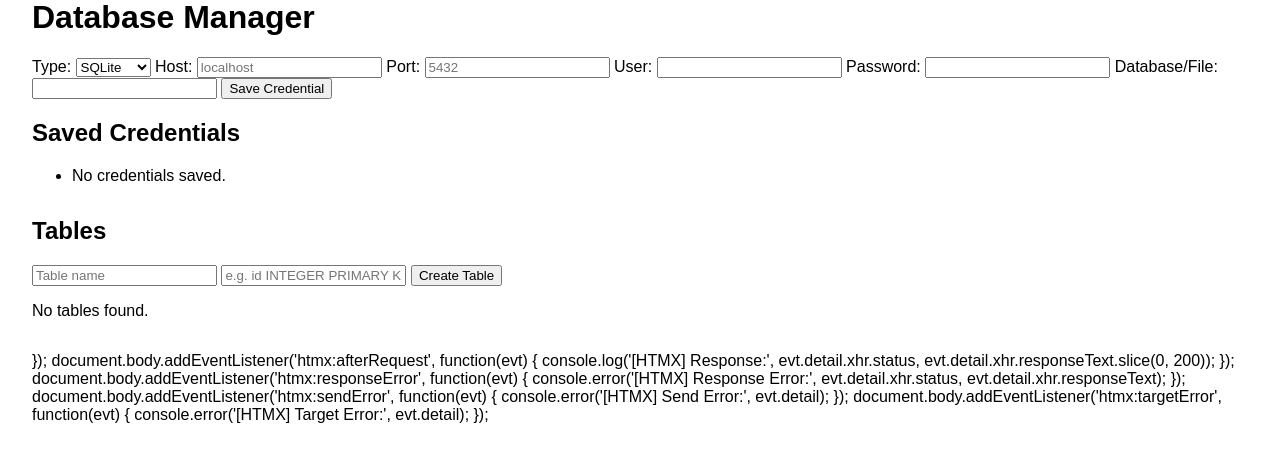
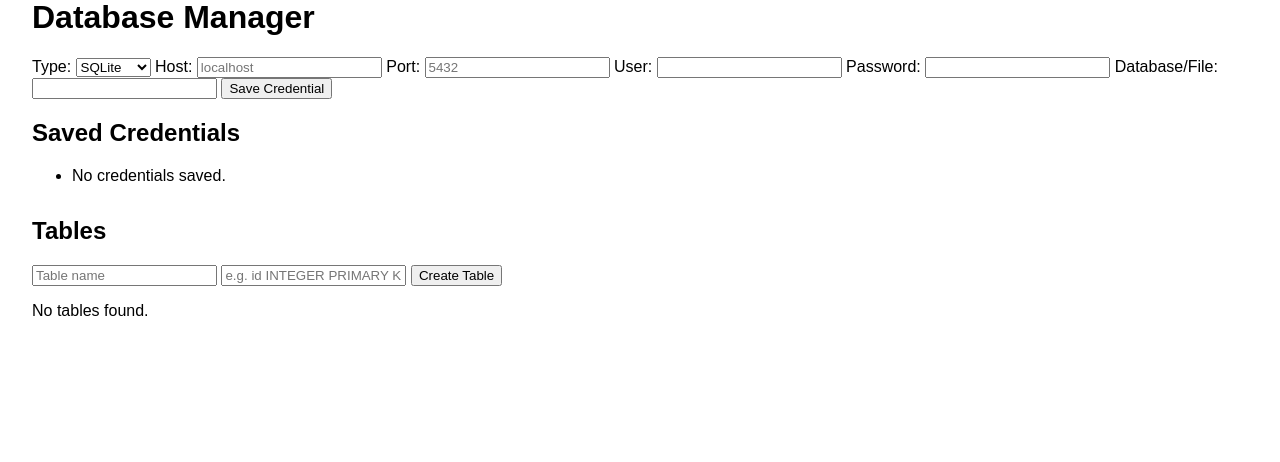
Before and after one commit to g8d3/p1, a Flask app: page / in a window 1280 px wide. Shown: the part 33-495 px from the top of the page. Run offline with Flask 3, Linux system fonts and the light colour scheme; some libraries are stand-ins or nearby versions.

Commit message:
Jun 28, 2025, 7:48 PM

```diff
--- a/s6-ch-backtest/2025-jun-28/templates/index.html
+++ b/s6-ch-backtest/2025-jun-28/templates/index.html
@@ -91,19 +91,5 @@
     renderCredentials([]);
     renderTables([], '');
     </script>
-        });
-        document.body.addEventListener('htmx:afterRequest', function(evt) {
-            console.log('[HTMX] Response:', evt.detail.xhr.status, evt.detail.xhr.responseText.slice(0, 200));
-        });
-        document.body.addEventListener('htmx:responseError', function(evt) {
-            console.error('[HTMX] Response Error:', evt.detail.xhr.status, evt.detail.xhr.responseText);
-        });
-        document.body.addEventListener('htmx:sendError', function(evt) {
-            console.error('[HTMX] Send Error:', evt.detail);
-        });
-        document.body.addEventListener('htmx:targetError', function(evt) {
-            console.error('[HTMX] Target Error:', evt.detail);
-        });
-    </script>
 </body>
 </html>
```
